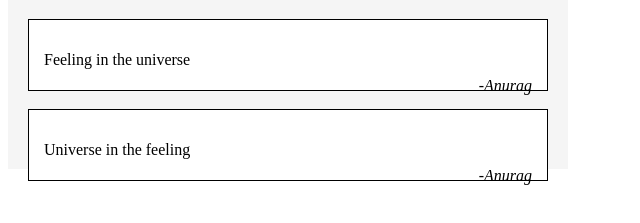
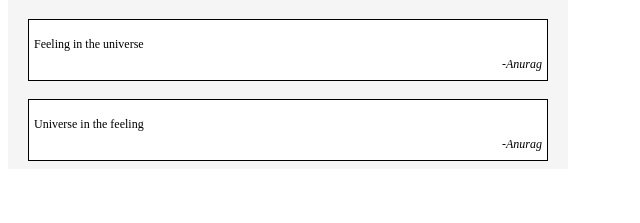
Before and after one commit to acciojob/testimonial-anuragrzh, a website: page main.html in a window 1280 px wide. Shown: the part 89-312 px from the top of the page, without its empty margins (0-640 px from the left). Drawn offline with Linux system fonts and the light colour scheme.

Commit message:
created a submission

```diff
--- a/styles.css
+++ b/styles.css
@@ -7,11 +7,15 @@
 .Testimonial{
     border:1px solid black;
     background-color:white;
-    height:40px;
-    padding:15px;
+    height:50px;
+    padding:5px;
+	font-size:12px;
 }
 .Author{
     text-align:right;
     font-style:italic;
-    line-height:0.1;
+	line-height:0.1rem;
+
+
+
 }
```
